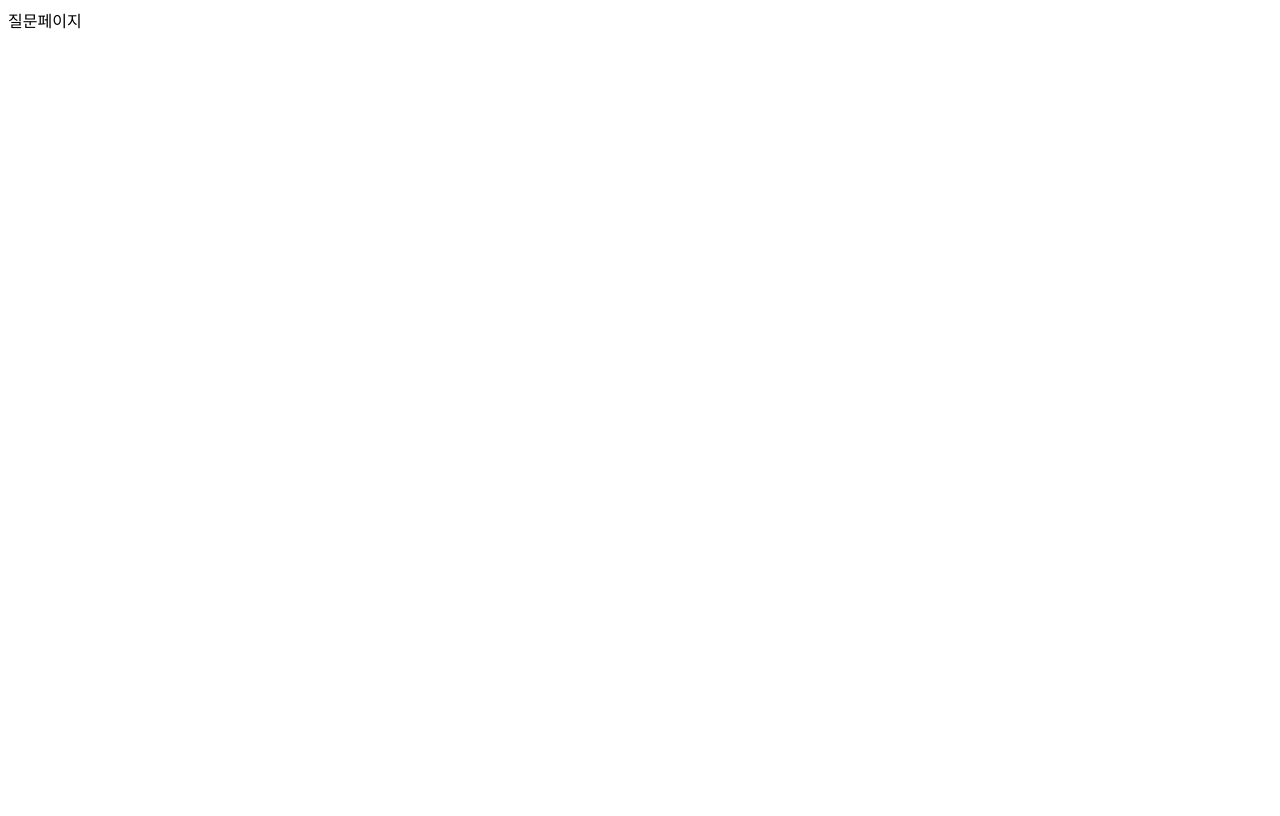
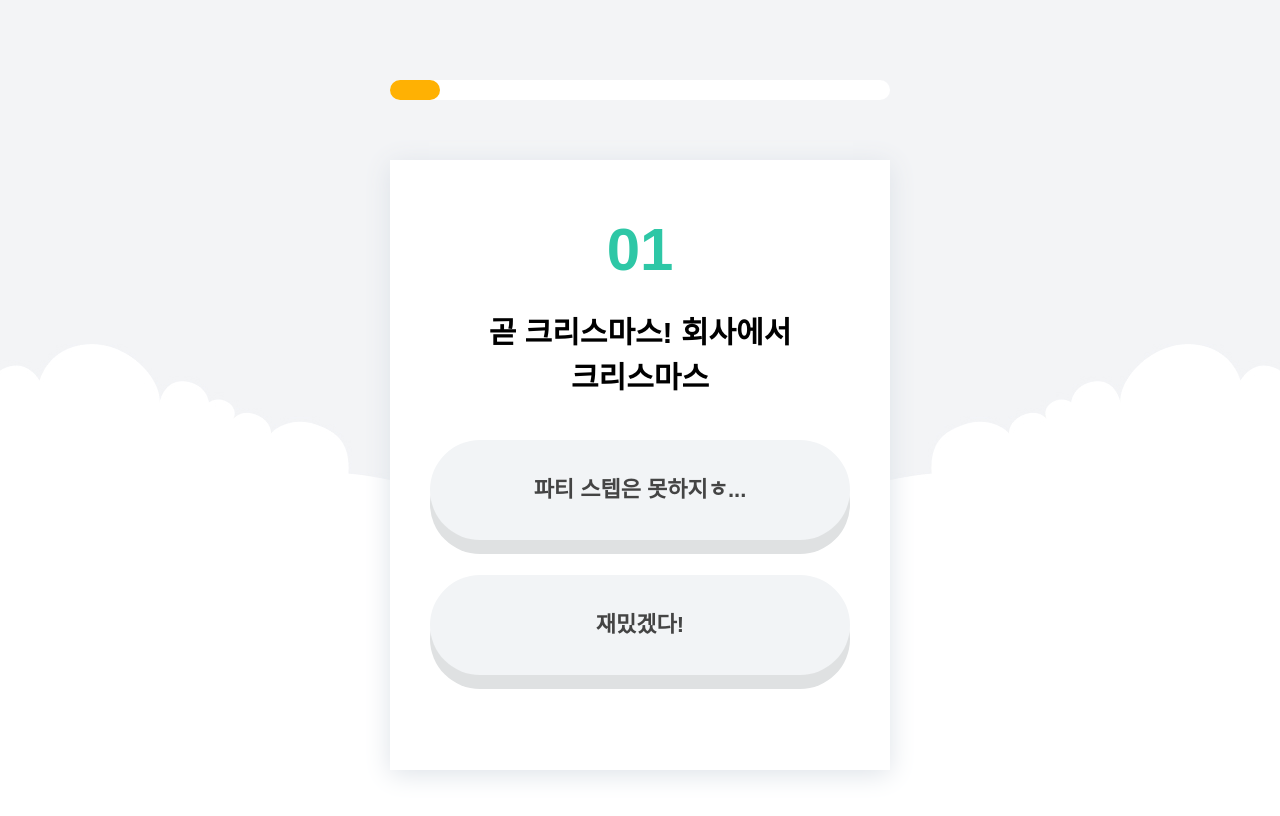
Before and after one commit to choyoonseo1/mbti-test, a plain HTML site: page question.html in a window 1280 px wide. Drawn offline with nearby package versions, Linux system fonts and the light colour scheme; a web font is replaced by a local one.

Commit message:
질문페이지 디자인 완성

```diff
--- /dev/null
+++ b/css/question.css
@@ -0,0 +1,51 @@
+body{
+  background-image: url("../images/questions_bg.jpg");
+  background-position: top center;
+  background-repeat: no repeat;
+
+}
+.progress{
+  max-width: 500px;
+  height: 20px;
+  background-color: white;
+  margin-left: auto;
+  margin-right: auto;
+  border-radius: 10px;
+  margin-bottom: 60px;
+}
+.progress .value{
+  width: 10%;
+  height: 20px;
+  background-color: #ffb103;
+  border-radius: 10px;
+  transition: 0.5s;
+}
+.question-box{
+  max-width: 420px;
+  background-color: white;
+  padding-top: 60px;
+  padding-bottom: 60px;
+  padding-left: 40px;
+  padding-right: 40px;
+  margin-left: auto;
+  margin-right: auto;
+  box-shadow: 0 4px 25px #dde2e8;
+}
+  .question-box .number{
+    font-size: 60px;
+    font-weight: 900;
+    text-align: center;
+    color: #2ec7a6;
+    margin-bottom: 30px;
+  }
+  .question-box .question {
+    font-size: 30px;
+    font-weight: 700;
+    line-height: 1.5;
+    text-align: center;
+    margin-bottom: 40px;
+  }
+  .question-box .choice{
+    border-radius: 120px;
+    font-size: 22px;
+  }
--- a/question.html
+++ b/question.html
@@ -3,9 +3,22 @@
 <head>
   <meta charset="UTF-8">
   <meta name="viewport" content="width=device-width, initial-scale=1.0">
-  <title>Document</title>
+   <link rel="stylesheet" href="https://cdn.jsdelivr.net/npm/reset-css@5.0.2/reset.min.css">
+  <link rel="stylesheet" as="style" crossorigin href="https://cdn.jsdelivr.net/gh/orioncactus/pretendard@v1.3.9/dist/web/variable/pretendardvariable-dynamic-subset.min.css" />
+  <link rel="stylesheet" href="./css/common.css">
+  <link rel="stylesheet" href="./css/question.css">
+  <title>My MBTI Question</title>
 </head>
 <body>
-  질문페이지
+  <div class="progress">
+    <div class="value"></div>
+  </div>
+  <div class="question-box">
+    <div class="number">01</div>
+    <div class="question">곧 크리스마스! 회사에서 크리스마스</div>
+    <div class="btn btn-gray choice">파티 스텝은 못하지ㅎ...</div>
+    <div class="btn btn-gray choice">재밌겠다!</div>
+
+  </div>
 </body>
 </html>
```
